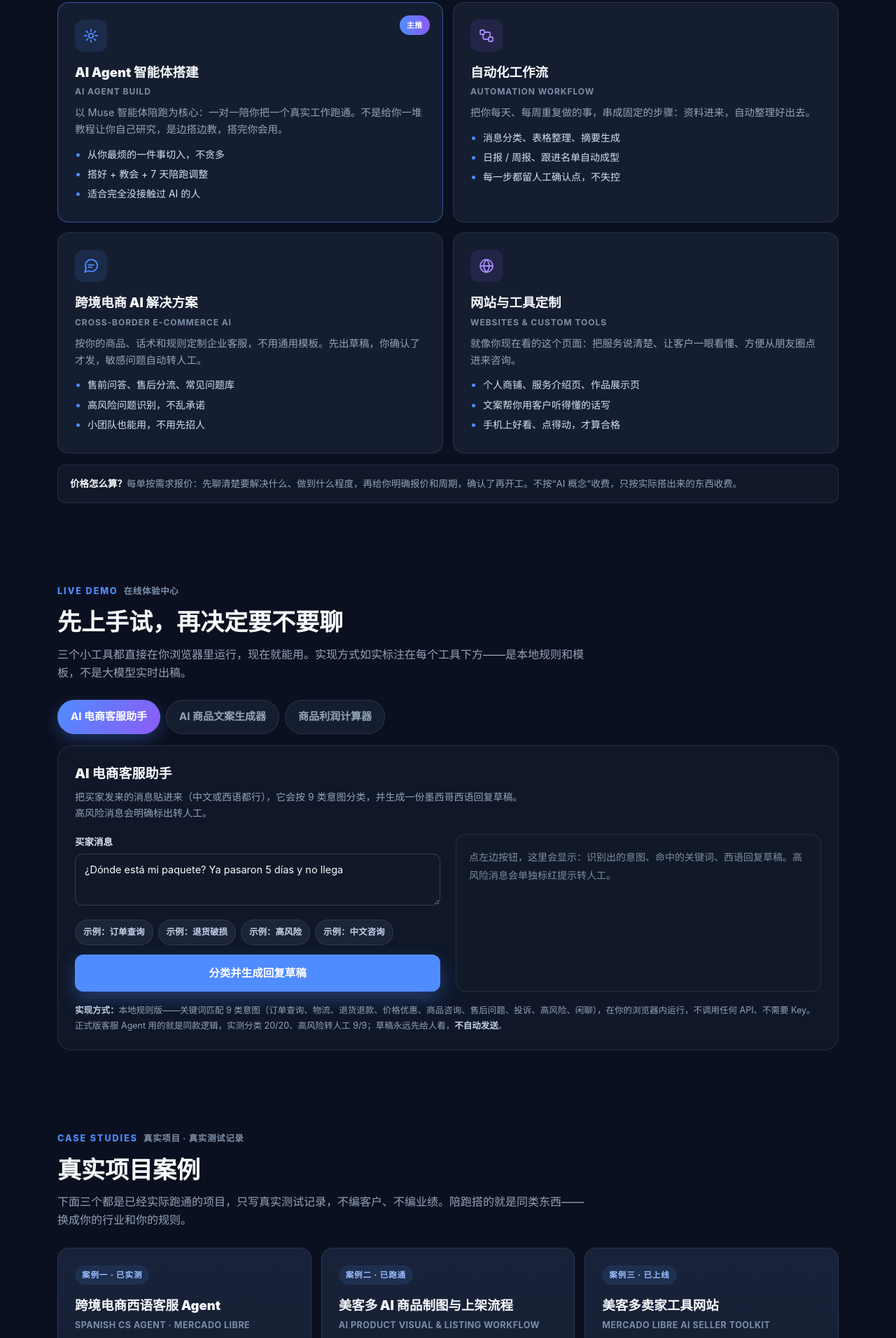
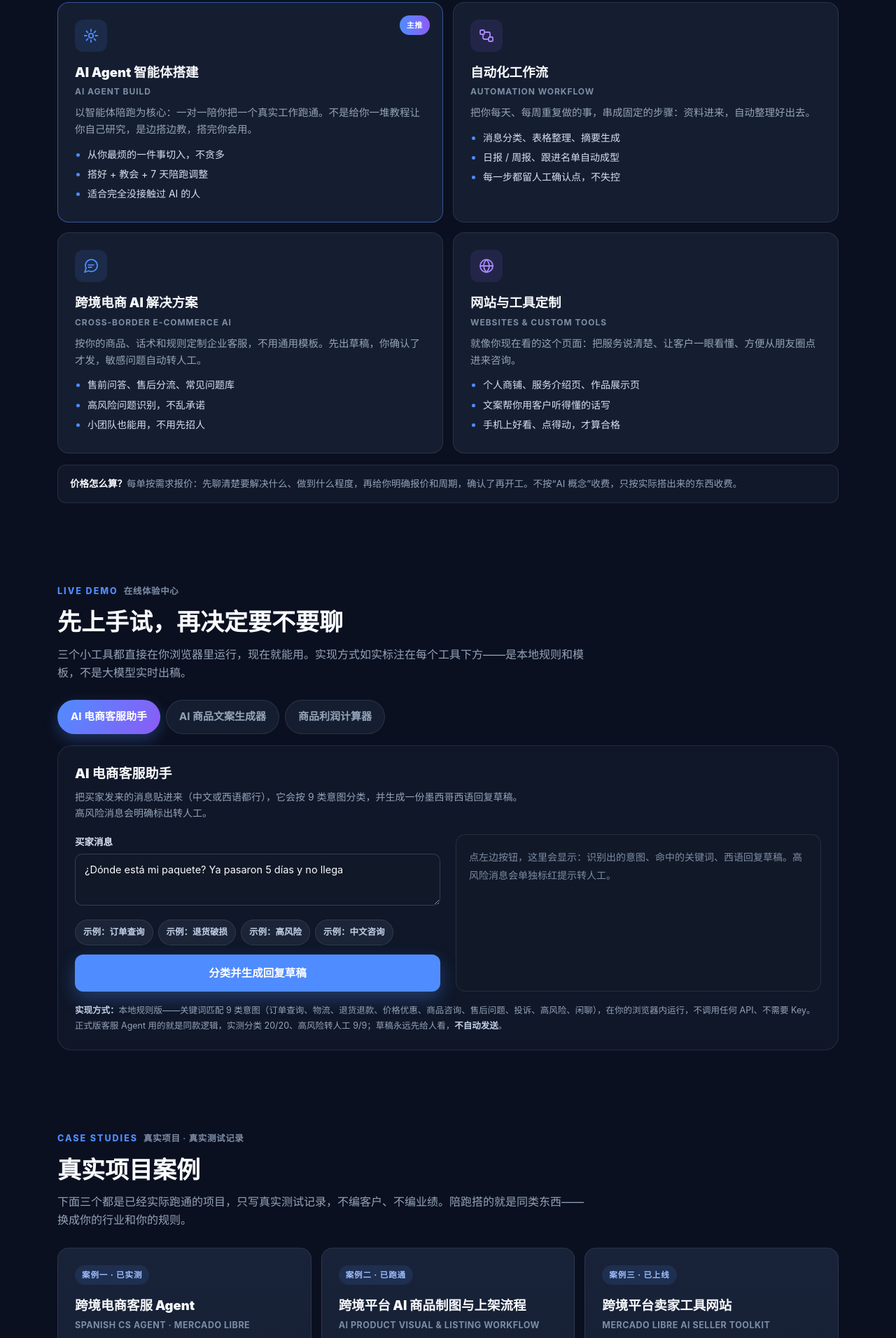
Before and after one commit to chenqinhong63/personal-shop, a plain HTML site: page index.html in a window 1280 px wide. Shown: the part 938-2850 px from the top of the page at 70% size. Drawn offline with Linux system fonts and the light colour scheme.

Commit message:
三处换词：Muse→智能体、美客多→跨境平台、跨境电商西语客服→跨境电商客服

```diff
--- a/index.html
+++ b/index.html
@@ -392,7 +392,7 @@ footer .fbrand{color:var(--muted);font-weight:700}
 <article class="svc main reveal"><span class="badge">主推</span>
 <div class="ico"><svg viewBox="0 0 24 24"><circle cx="12" cy="12" r="3.2"/><path d="M12 2.8v3M12 18.2v3M2.8 12h3M18.2 12h3M5.5 5.5l2.1 2.1M16.4 16.4l2.1 2.1M18.5 5.5l-2.1 2.1M7.6 16.4l-2.1 2.1"/></svg></div>
 <h3>AI Agent 智能体搭建<small>AI AGENT BUILD</small></h3>
-<p>以 Muse 智能体陪跑为核心：一对一陪你把一个真实工作跑通。不是给你一堆教程让你自己研究，是边搭边教，搭完你会用。</p>
+<p>以智能体陪跑为核心：一对一陪你把一个真实工作跑通。不是给你一堆教程让你自己研究，是边搭边教，搭完你会用。</p>
 <ul><li>从你最烦的一件事切入，不贪多</li><li>搭好 + 教会 + 7 天陪跑调整</li><li>适合完全没接触过 AI 的人</li></ul></article>
 
 <article class="svc violet reveal">
@@ -458,7 +458,7 @@ footer .fbrand{color:var(--muted);font-weight:700}
 </div>
 <div class="demo-out" id="cpOut"><span class="placeholder">点左边按钮，这里会生成标题（带 60 字符计数）、描述和 3 条卖点。</span></div>
 </div>
-<p class="demo-note"><b>实现方式：</b>本地模板生成，按你填的真实信息拼装，不调用大模型 API。美客多标题上限 60 字符，超了会标红并给出截断建议；正式上架前，卖点和参数仍要按实物逐项核对。</p>
+<p class="demo-note"><b>实现方式：</b>本地模板生成，按你填的真实信息拼装，不调用大模型 API。跨境平台标题上限 60 字符，超了会标红并给出截断建议；正式上架前，卖点和参数仍要按实物逐项核对。</p>
 </div>
 
 <div class="demo-panel reveal" id="demo-profit">
@@ -493,7 +493,7 @@ footer .fbrand{color:var(--muted);font-weight:700}
 <div class="sec-head reveal"><div class="kicker">Case Studies<span>真实项目 · 真实测试记录</span></div><h2>真实项目案例</h2><p>下面三个都是已经实际跑通的项目，只写真实测试记录，不编客户、不编业绩。陪跑搭的就是同类东西——换成你的行业和你的规则。</p></div>
 <div class="cases" id="casesGrid">
 <article class="case reveal"><span class="tag">案例一 · 已实测</span>
-<h3>跨境电商西语客服 Agent<small>SPANISH CS AGENT · MERCADO LIBRE</small></h3>
+<h3>跨境电商客服 Agent<small>SPANISH CS AGENT · MERCADO LIBRE</small></h3>
 <p>给跨境店铺做的西语客服 Agent：买家消息先按意图分类，常见问题出西语回复草稿，高风险的自动转人工，绝不自动发送。规则版，不用 API Key 也能跑。</p>
 <ul><li>消息分类 → 回复草稿 → 人工审核 → 发送</li><li>退款、承诺类敏感问题单独标出转人工</li><li>上面体验中心第一个 Demo，就是同款规则逻辑</li></ul>
 <div class="metric">20 / 20<small>中文版分类测试全对</small></div>
@@ -502,7 +502,7 @@ footer .fbrand{color:var(--muted);font-weight:700}
 </article>
 
 <article class="case reveal"><span class="tag">案例二 · 已跑通</span>
-<h3>美客多 AI 商品制图与上架流程<small>AI PRODUCT VISUAL &amp; LISTING WORKFLOW</small></h3>
+<h3>跨境平台 AI 商品制图与上架流程<small>AI PRODUCT VISUAL &amp; LISTING WORKFLOW</small></h3>
 <p>给一张商品图，按固定流水线出图上架：事实卡先核对，参数只用真实确认过的，不编、不抄竞品图。流水线分三段执行，交接点留人工确认。</p>
 <ul><li>主图 1 张 + 副图 6 张，每张只讲一个卖点</li><li>事实卡 → 提示词包 → 分工生成 → 100 分审核 → Listing</li><li>每张图最多重做 2 次，出图后逐张与实物核对</li></ul>
 <div class="metric">1 + 6<small>一套图的标准打法</small></div>
@@ -511,7 +511,7 @@ footer .fbrand{color:var(--muted);font-weight:700}
 </article>
 
 <article class="case reveal"><span class="tag">案例三 · 已上线</span>
-<h3>美客多卖家工具网站<small>MERCADO LIBRE AI SELLER TOOLKIT</small></h3>
+<h3>跨境平台卖家工具网站<small>MERCADO LIBRE AI SELLER TOOLKIT</small></h3>
 <p>自己搭的免费卖家助手站，解决跨境卖家每天的重复活：浏览器打开就能用，免费、无需注册、本地运行。</p>
 <ul><li>风险检测、图片优化、视频生成、利润计算器</li><li>选品分析、UPC 条码、Listing 生成器</li><li>上架工作台、AI 运营诊断</li></ul>
 <div class="metric">10 项<small>工具在一个站里</small></div>
@@ -693,7 +693,7 @@ footer .fbrand{color:var(--muted);font-weight:700}
 <div>
 <h2>关于大弦 AI STUDIO</h2>
 <p>我是大弦 AI STUDIO 的主理人，平时做跨境电商，也在帮身边人把 AI 落到每天的活儿里。这个站就是我用自己卖的服务搭的——网站定制，找我聊就是现成的例子。</p>
-<div class="about-points"><span>Muse 智能体陪跑</span><span>跨境电商实操出身</span><span>先出草稿 · 人工确认</span><span>做不了直说</span></div>
+<div class="about-points"><span>智能体陪跑</span><span>跨境电商实操出身</span><span>先出草稿 · 人工确认</span><span>做不了直说</span></div>
 </div>
 </div>
 </div></section>
```
